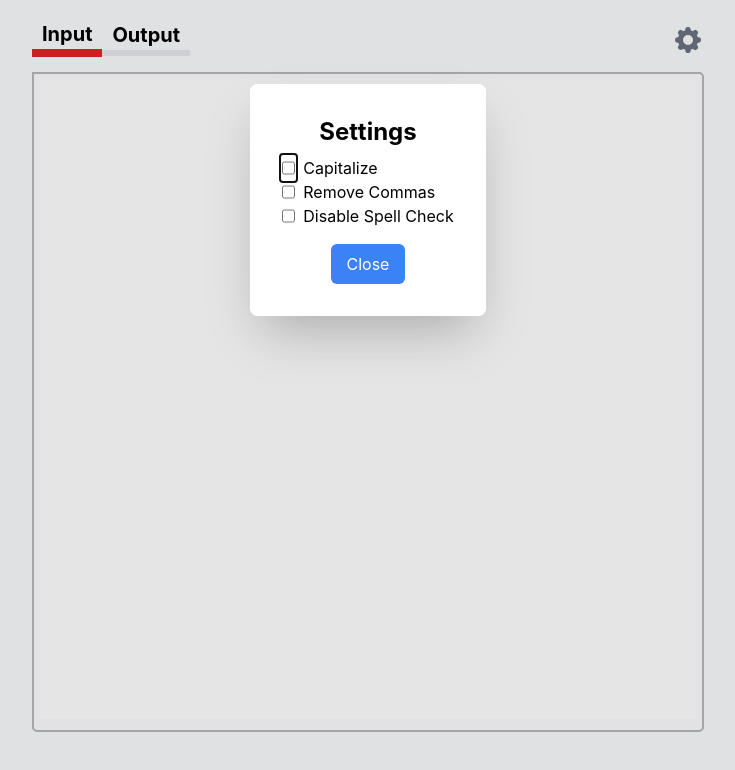
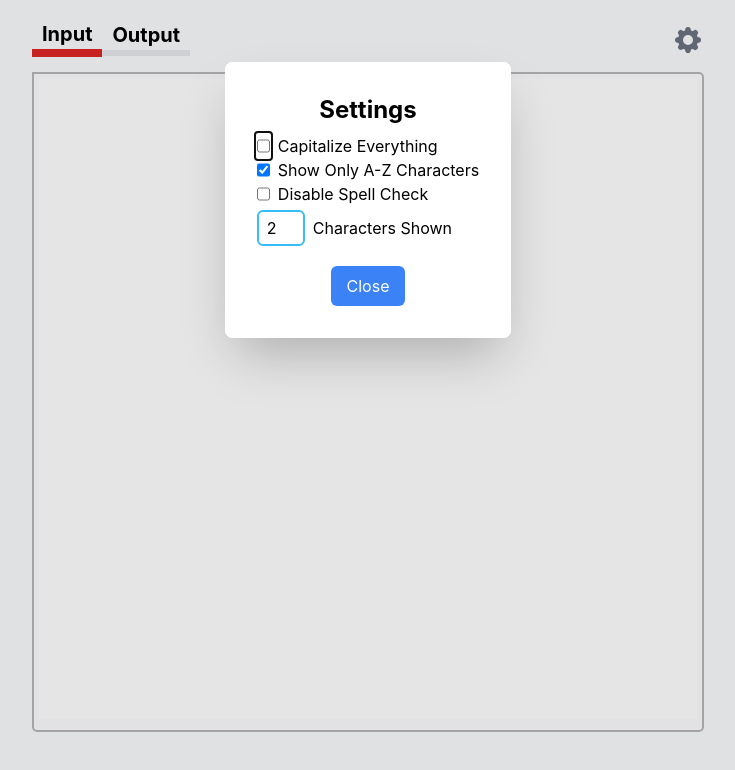
Before and after one commit to gusberinger/memorizr, a Vue app: page / in a window 1280 px wide. Both pictures are taken after a click on the icon 960 px from the left and 40 px from the top of the page. Shown: the top 770 px of the page, without its empty margins (272-1007 px from the left). Built offline with nearby package versions, Linux system fonts and the light colour scheme; the HTML template or start-up script is replaced by a standard one.

Commit message:
Add option for showing more characters

```diff
--- a/src/App.vue
+++ b/src/App.vue
@@ -4,8 +4,9 @@ import { Cog8ToothIcon } from "@heroicons/vue/24/solid"
 
 type Settings = {
 	capitalize: boolean
-	removeCommas: boolean
+	removeNonAlphaNumeric: boolean
 	disableSpellCheck: boolean
+	charsShown: number
 }
 
 const selectedTab = ref(1)
@@ -13,8 +14,9 @@ const inputText = ref(localStorage.getItem("inputText") || "")
 const settingsOpen = ref(false)
 const defaultSettings = {
 	capitalize: false,
-	removeCommas: false,
+	removeNonAlphaNumeric: true,
 	disableSpellCheck: false,
+	charsShown: 2
 } satisfies Settings
 const settings = ref<Settings>(JSON.parse(localStorage.getItem("settings") || JSON.stringify(defaultSettings)))
 const dialogRef = ref<HTMLDialogElement | null>(null)
@@ -50,12 +52,22 @@ window.addEventListener("keydown", (e) => {
 })
 
 const outputText = computed(() => {
-	let newText = inputText.value.replace(/(\w)\w*/g, "$1")
+	let newText = inputText.value.split("\n").map((line) => {
+		return line
+			.split(" ")
+			.map((word) => {
+				let nonAlpha = [...word].filter((char) => !char.match(/[a-zA-Z]/)).join("")
+				let alphaOnly = word.replace(/[^a-zA-Z]/g, "")
+				let newWorld = alphaOnly.slice(0, settings.value.charsShown)
+				if (!settings.value.removeNonAlphaNumeric) {
+					newWorld += nonAlpha
+				}
+				return newWorld
+			})
+			.join(" ")
+	}).join("\n")
 	if (settings.value.capitalize) {
 		newText = newText.toUpperCase()
-	}
-	if (settings.value.removeCommas) {
-		newText = newText.replace(/,/g, "")
 	}
 	return newText
 })
@@ -109,15 +121,19 @@ const outputText = computed(() => {
 				<div class="flex flex-col mt-2">
 					<div class="flex flex-row gap-x-2">
 						<input type="checkbox" id="capitalize" v-model="settings.capitalize" />
-						<label for="capitalize">Capitalize</label>
+						<label for="capitalize">Capitalize Everything</label>
 					</div>
 					<div class="flex flex-row gap-x-2">
-						<input type="checkbox" id="alphachars" v-model="settings.removeCommas" />
-						<label for="alphachars">Remove Commas</label>
+						<input type="checkbox" id="alphachars" v-model="settings.removeNonAlphaNumeric" />
+						<label for="alphachars">Show Only A-Z Characters </label>
 					</div>
 					<div class="flex flex-row gap-x-2">
 						<input type="checkbox" id="spellcheck" v-model="settings.disableSpellCheck" />
 						<label for="spellcheck">Disable Spell Check</label>
+					</div>
+					<div class="flex flex-row my-1 items-center gap-x-2">
+						<input class="rounded-md border-2 border-sky-400 py-1 px-2 w-12" type="number" id="charsShown" v-model="settings.charsShown" />
+						<label for="charsShown">Characters Shown</label>
 					</div>
 				</div>
 				<button class="mt-4 bg-blue-500 text-white px-4 py-2 rounded-md" @click="settingsOpen = false">Close</button>
```
